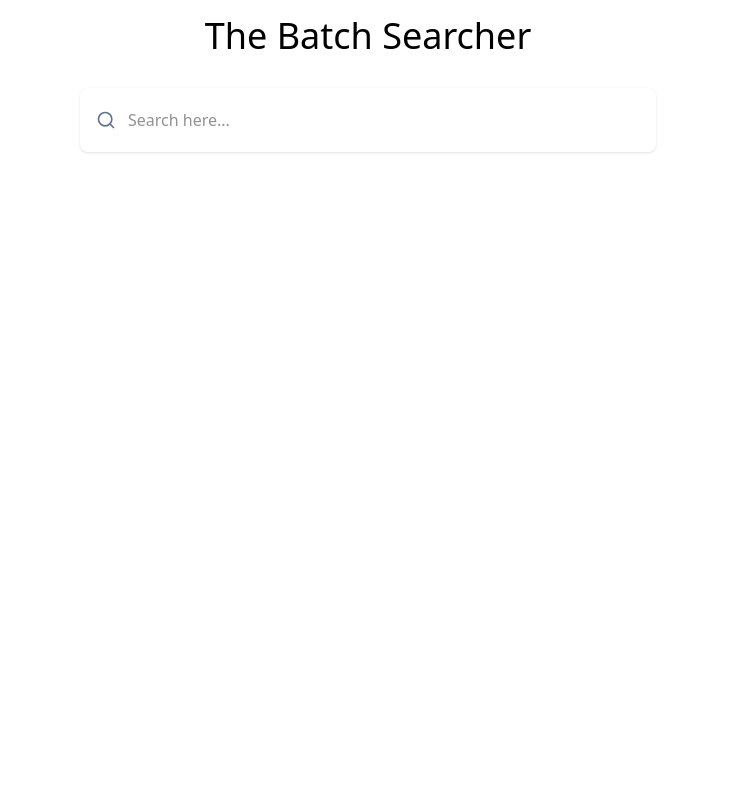
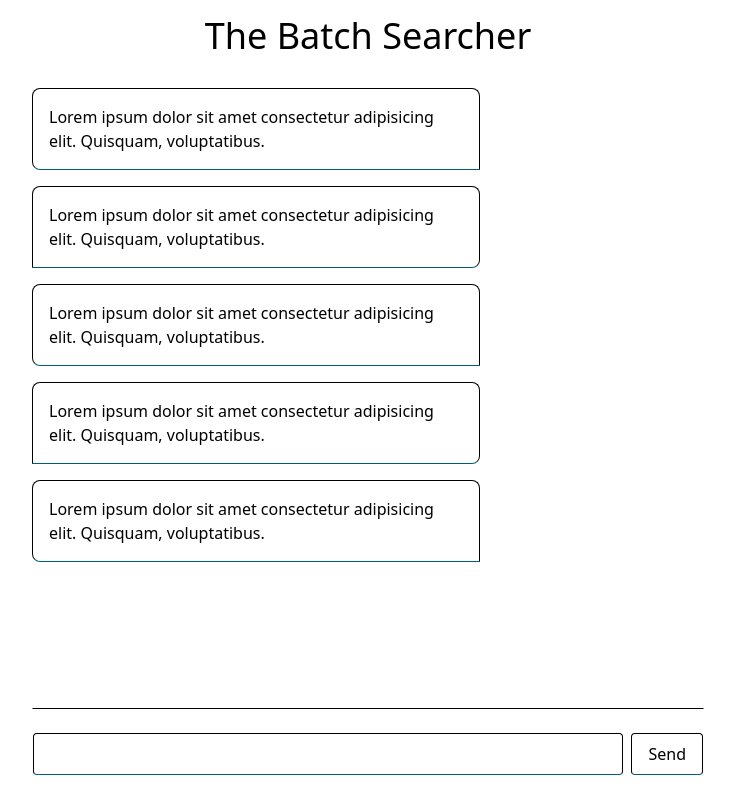
Before and after one commit to AyanoNK/the-batch-rag, a React (Vite) app in the folder frontend/: page / in a window 1280 px wide. Shown: the whole page, without its empty margins (272-1007 px from the left). Built offline with nearby package versions, Linux system fonts and the light colour scheme.

Commit message:
[frontend] add mock chat behavior

```diff
--- a/frontend/src/App.tsx
+++ b/frontend/src/App.tsx
@@ -1,32 +1,108 @@
+import React, { useEffect, useRef, useState } from "react";
+
+type ListItem = {
+  id: number;
+  text: string;
+  isUser: boolean;
+};
+
+const li: ListItem[] = [
+  {
+    id: 1,
+    text: "Lorem ipsum dolor sit amet consectetur adipisicing elit. Quisquam, voluptatibus.",
+    isUser: true,
+  },
+  {
+    id: 2,
+    text: "Lorem ipsum dolor sit amet consectetur adipisicing elit. Quisquam, voluptatibus.",
+    isUser: false,
+  },
+  {
+    id: 3,
+    text: "Lorem ipsum dolor sit amet consectetur adipisicing elit. Quisquam, voluptatibus.",
+    isUser: true,
+  },
+  {
+    id: 4,
+    text: "Lorem ipsum dolor sit amet consectetur adipisicing elit. Quisquam, voluptatibus.",
+    isUser: false,
+  },
+  {
+    id: 5,
+    text: "Lorem ipsum dolor sit amet consectetur adipisicing elit. Quisquam, voluptatibus.",
+    isUser: true,
+  },
+];
 export default function App() {
+  const [items, setItems] = useState<ListItem[]>(li);
+
+  const handleScrollToBottom = () => {
+    window.scrollTo({ top: 10000, behavior: "smooth" });
+  };
+
+  useEffect(() => {
+    handleScrollToBottom();
+  }, [items]);
+
+  const formOnSubmit = (event: React.FormEvent<HTMLFormElement>) => {
+    event.preventDefault();
+    const form = event.currentTarget;
+    const inputValue = form.querySelector("input") as HTMLInputElement;
+    const inputText = inputValue.value;
+
+    if (!inputText) return;
+
+    setItems((prevValue: ListItem[]) => [
+      ...prevValue,
+      {
+        id: prevValue.length + 1,
+        text: inputText,
+        isUser: true,
+      },
+      {
+        id: prevValue.length + 2,
+        text: "This is a magical response! It is not real, but it is magical!",
+        isUser: false,
+      },
+    ]);
+  };
+
   return (
     <div className="flex w-full flex-col items-center justify-center gap-8 p-4">
       <h1 className="text-4xl">The Batch Searcher</h1>
-      <div className="relative flex w-full max-w-xl items-center">
-        <div className="absolute top-0 left-4 z-10 flex h-full items-center text-xl text-slate-500">
-          <svg
-            stroke="currentColor"
-            fill="none"
-            stroke-width="2"
-            viewBox="0 0 24 24"
-            stroke-linecap="round"
-            stroke-linejoin="round"
-            data-sentry-element="FiSearch"
-            data-sentry-source-file="SearchBox.tsx"
-            height="1em"
-            width="1em"
-            xmlns="http://www.w3.org/2000/svg"
+
+      <div
+        id="messages-list"
+        className="-z-10 flex w-full max-w-2xl flex-col gap-4 pb-24"
+      >
+        {items.map((item) => (
+          <div
+            key={`item-${item.id}`}
+            className={`flex w-full justify-${item.isUser ? "end" : "start"}`}
           >
-            <circle cx="11" cy="11" r="8"></circle>
-            <line x1="21" y1="21" x2="16.65" y2="16.65"></line>
-          </svg>
-        </div>
+            <div
+              className={`max-w-md rounded-t-lg ${item.isUser ? "rounded-bl-lg" : "rounded-br-lg"} border border-b-cyan-800 p-4`}
+            >
+              <span>{item.text}</span>
+            </div>
+          </div>
+        ))}
+      </div>
+      <form
+        className="fixed bottom-0 z-10 flex w-full max-w-2xl flex-col gap-4 border border-r-transparent border-b-transparent border-l-transparent bg-white py-6 sm:flex-row sm:gap-2"
+        onSubmit={formOnSubmit}
+      >
         <input
-          type="search"
-          placeholder="Search here..."
-          className="relative h-16 w-full rounded-lg border-slate-300 px-4 py-0 pl-12 text-base leading-none text-neutral-800 shadow-sm focus:border-none focus:outline-none"
+          className="w-full rounded-sm border border-b-cyan-800 px-4 py-2"
+          type="text"
         />
-      </div>
+        <button
+          className="cursor-pointer rounded-sm border border-b-cyan-800 px-4 py-2"
+          type="submit"
+        >
+          Send
+        </button>
+      </form>
     </div>
   );
 }
--- a/frontend/src/index.css
+++ b/frontend/src/index.css
@@ -3,3 +3,8 @@
 @theme {
   --color-some-color: #ff0000;
 }
+
+html {
+  overflow: -moz-scrollbars-vertical;
+  overflow-y: scroll;
+}
```
